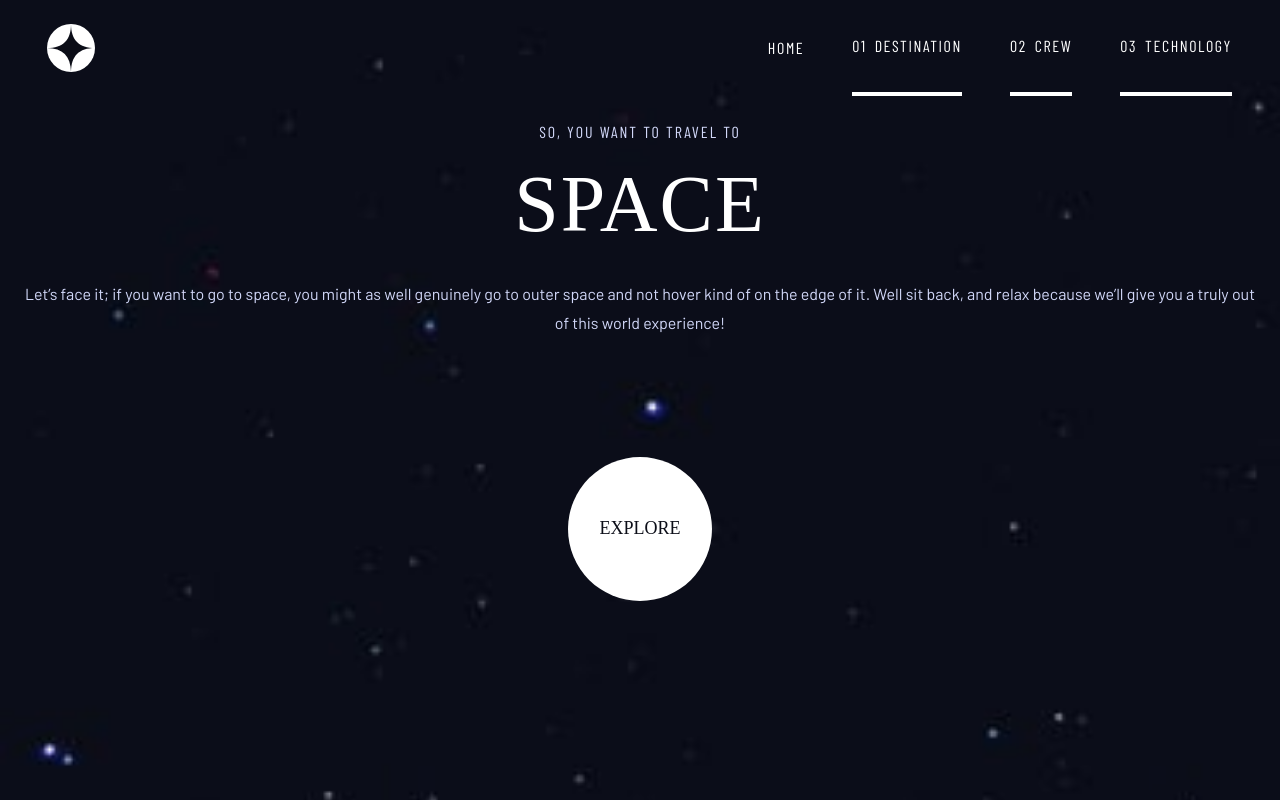
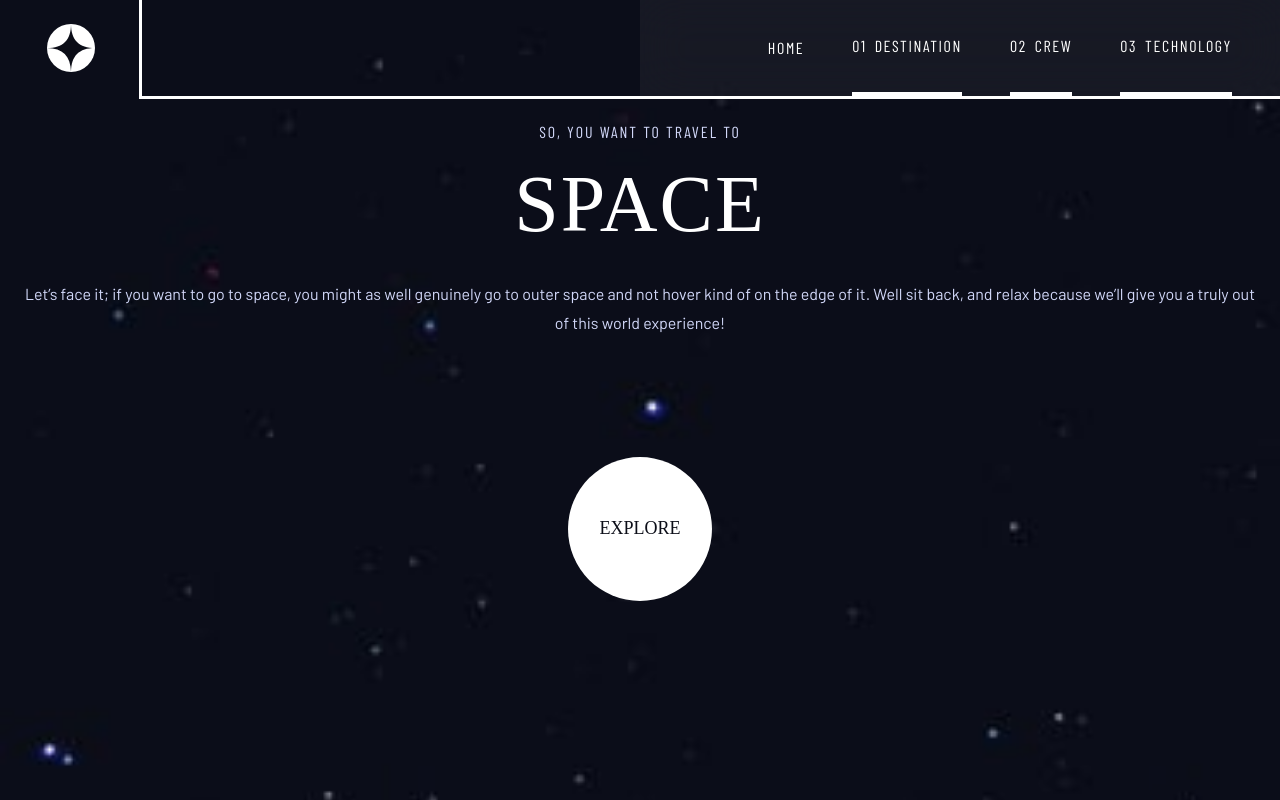
Before and after one commit to code-looney/space-app, a React (Vite) app: page / in a window 1280 px wide. Built offline with nearby package versions, Linux system fonts and the light colour scheme; a web font is replaced by a local one.

Commit message:
testin nlh

```diff
--- a/src/components/Header.jsx
+++ b/src/components/Header.jsx
@@ -17,10 +17,10 @@ const Header = () => {
         <div className='h-[40px] w-[187.5px] lg:h-[48px] lg:w-[160px] pl-[1.5em] lg:pl-0 lg:justify-center flex'>
             <img className='h-[40px] w-[40px] lg:w-[48px] lg:h-[48px] cursor-pointer' src="/assets/shared/logo.svg" alt="" />
         </div>
-        <div className=' h-[40px] w-[187.5px] lg:w-[640px] lg:h-[96px] flex justify-end items-center  pr-[1.5em lg:absolute right-0 top-0backdrop-blur-xlbg-white/5 lg:pr-0 pr-[1.5em] '>
+        <div className=' h-[40px] w-[187.5px] lg:w-[640px] lg:h-[96px] flex justify-end items-center  lg:absolute right-0 top-0 lg:backdrop-blur-xl lg:bg-white/5 lg:pr-0 pr-[1.5em] '>
             <Link><img className='h-[21px] w-[24px] lg:hidden' src="/assets/shared/icon-hamburger.svg" alt="" /></Link>
         </div>
-            <ul className='h-full w-full flex-row justify-end items-center pr-[3em] gap-[3em] text-[1rem] hidden lg:flex relative z-50 text-white uppercase'>
+            <ul className='h-full w-full flex-row justify-end items-center pr-[3em] gap-[3em] text-[1rem] outline  lg:flex relative z-50 text-white uppercase'>
                 <li className={`flex h-full items-center ${hoverUnderlineColor} border-b-white  relative z-20`}>
                   <span className='relative z-40'></span>
                   <Link onTouchStart={handleNavLinkHover} className=' cursor-pointer'>Home</Link>
```
